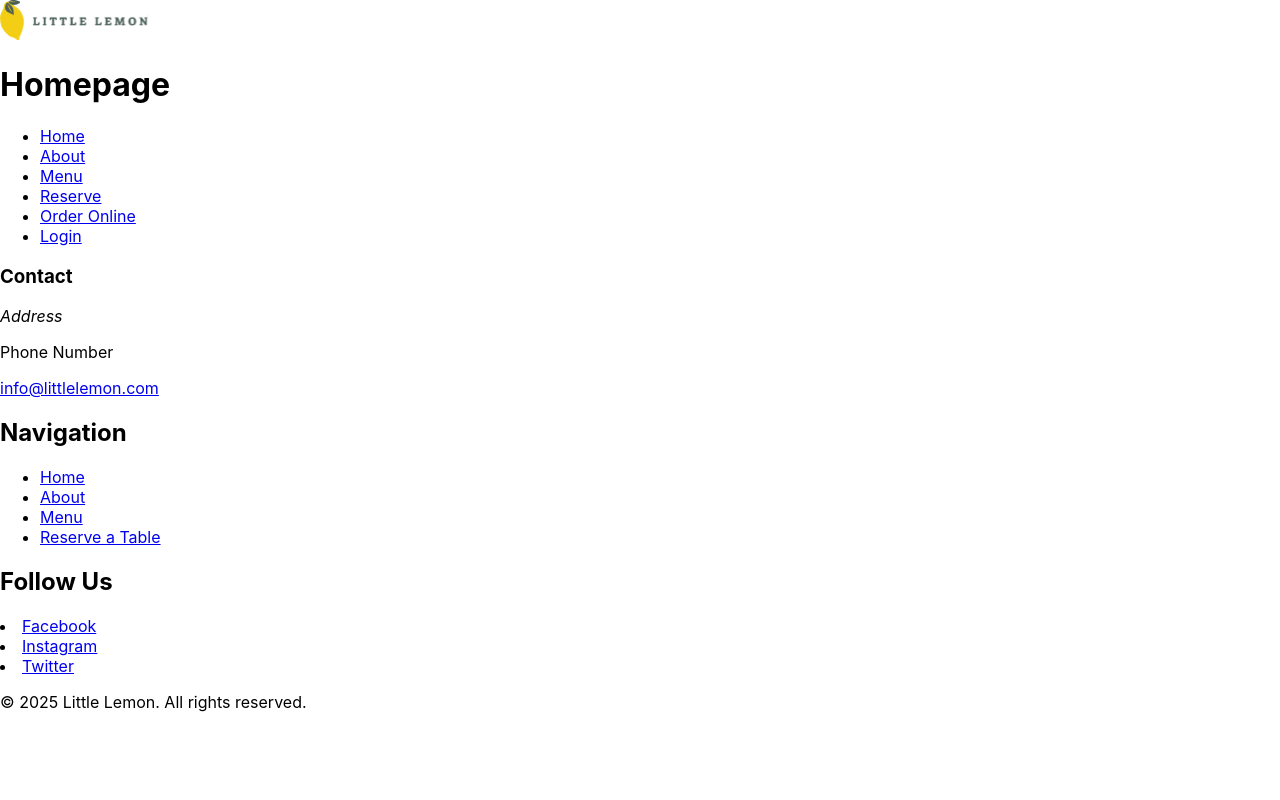
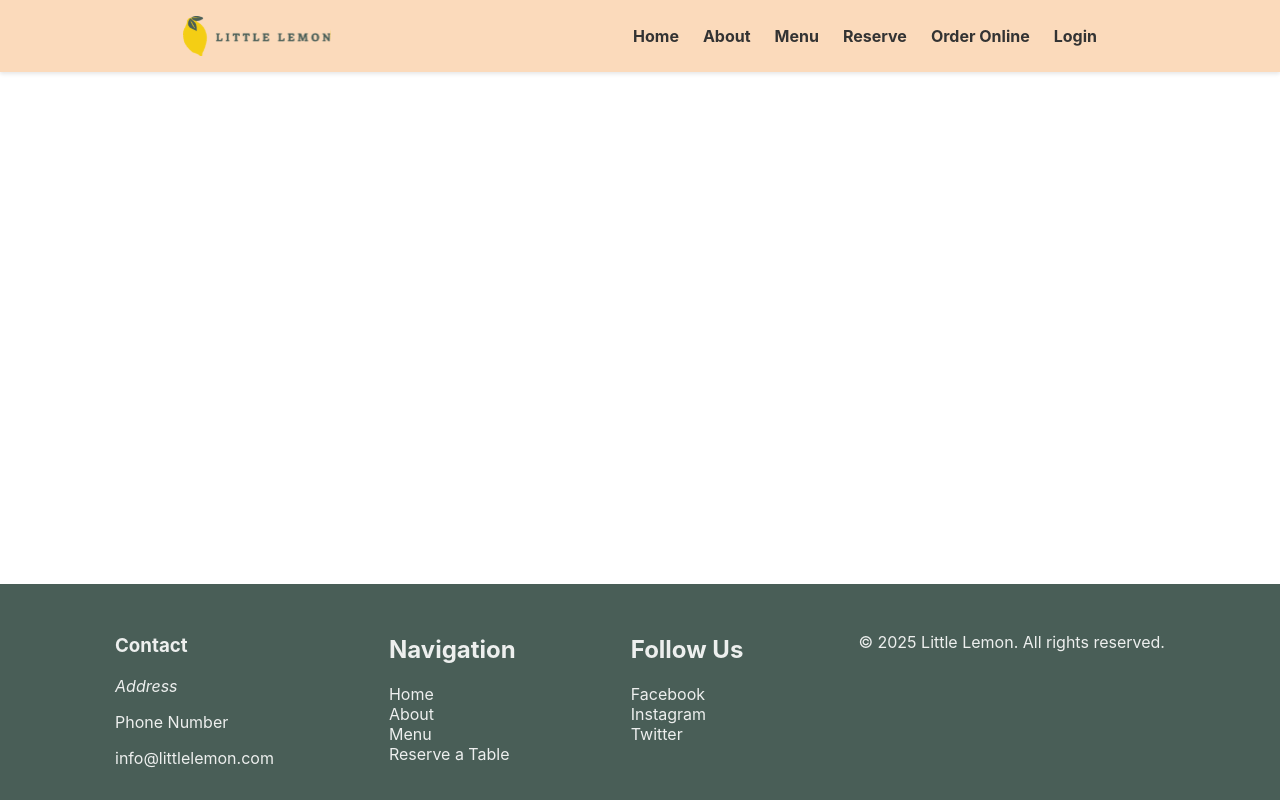
Before and after one commit to kaifunction/little-lemon, a React (Create React App) app: page / in a window 1280 px wide. Built offline with nearby package versions, Linux system fonts and the light colour scheme.

Commit message:
header and fotoer

```diff
--- a/src/App.css
+++ b/src/App.css
@@ -1,38 +1,9 @@
-.App {
-  text-align: center;
+.app-container{
+  display: grid;
+  grid-template-areas:
+    "header"
+    "main"
+    "footer";
+  grid-template-rows: auto 1fr auto;
+  min-height: 100vh;
 }
-
-.App-logo {
-  height: 40vmin;
-  pointer-events: none;
-}
-
-@media (prefers-reduced-motion: no-preference) {
-  .App-logo {
-    animation: App-logo-spin infinite 20s linear;
-  }
-}
-
-.App-header {
-  background-color: #282c34;
-  min-height: 100vh;
-  display: flex;
-  flex-direction: column;
-  align-items: center;
-  justify-content: center;
-  font-size: calc(10px + 2vmin);
-  color: white;
-}
-
-.App-link {
-  color: #61dafb;
-}
-
-@keyframes App-logo-spin {
-  from {
-    transform: rotate(0deg);
-  }
-  to {
-    transform: rotate(360deg);
-  }
-}
--- a/src/App.js
+++ b/src/App.js
@@ -1,5 +1,4 @@
 import Header from './components/Header';
-import Nav from './components/Nav';
 import Main from './components/Main';
 import Footer from './components/Footer';
 import './App.css';
@@ -7,12 +6,11 @@ import './App.css';
 
 function App() {
   return (
-    <>
+    <div className='app-container'>
       <Header />
-      <Nav />
       <Main />
       <Footer />
-    </>
+    </div>
   );
 }
 
--- a/src/components/Footer.css
+++ b/src/components/Footer.css
@@ -0,0 +1,36 @@
+footer{
+     display: flex;
+     justify-content: space-evenly;
+     background-color: rgba(73, 94, 87, 1);
+     color: #EDEFEE;
+     padding: 2rem 0 2rem 0;
+}
+
+li {
+     list-style: none;
+     padding: 0;
+     margin: 0;
+   }
+
+
+section a{
+     text-decoration: none;
+     color: #EDEFEE;
+     /* font-weight: bold; */
+}
+
+section li a {
+     text-decoration: none;
+     color: #EDEFEE;
+     /* font-weight: bold; */
+}
+
+.contact-container{
+
+}
+
+.navigation-container{
+     /* display: flex;
+     flex-direction: column;
+     text-align: left; */
+}
--- a/src/components/Footer.js
+++ b/src/components/Footer.js
@@ -1,17 +1,17 @@
-import './Footer.css'
+import "./Footer.css";
 
 function Footer() {
   return (
     <footer>
-      <section>
+      <section className="contact-container">
         <h3>Contact</h3>
         <address>Address</address>
         <p>Phone Number</p>
         <a href="mailto:info@littlelemon.com">info@littlelemon.com</a>
       </section>
-      <section>
+      <section className="navigation-container">
         <h2>Navigation</h2>
-        <ul>
+
         <li>
           <a href="/home">Home</a>
         </li>
@@ -24,9 +24,8 @@ function Footer() {
         <li>
           <a href="/reserve">Reserve a Table</a>
         </li>
-        </ul>
       </section>
-      <section>
+      <section className="follow-us-container">
         <h2>Follow Us</h2>
         <li>
           <a href="https://facebook.com/littlelemon">Facebook</a>
--- a/src/components/Header.css
+++ b/src/components/Header.css
@@ -0,0 +1,8 @@
+header {
+     display: flex;
+     justify-content: space-around;
+     align-items: center;
+     padding: 1rem 2rem;
+     background-color: #FBDABB;
+     box-shadow: 0 2px 4px rgba(0, 0, 0, 0.1);
+   }
--- a/src/components/Header.js
+++ b/src/components/Header.js
@@ -1,12 +1,13 @@
 import logo from '../images/Logo 20.59.13.svg';
 import './Header.css';
+import Nav from './Nav';
 
 
 function Header(){
      return (
           <header>
                <img src={logo} alt='logo'/>
-               <h1>Homepage</h1>
+               <Nav />
           </header>
      )
 }
--- a/src/components/Nav.css
+++ b/src/components/Nav.css
@@ -0,0 +1,13 @@
+nav ul {
+     display: flex;
+     gap: 1.5rem;
+     list-style: none;
+     padding: 0;
+     margin: 0;
+}
+
+nav a {
+     text-decoration: none;
+     color: #333;
+     font-weight: bold;
+}
--- a/src/components/Nav.js
+++ b/src/components/Nav.js
@@ -1,22 +1,30 @@
-import './Nav.css';
+import "./Nav.css";
 
-
-function Nav(){
-     return (
-          <nav>
-               <nav>
-                    <ul>
-                         <li><a href="/">Home</a></li>
-                         <li><a href="/about">About</a></li>
-                         <li><a href="/menu">Menu</a></li>
-                         <li><a href="/reserve">Reserve</a></li>
-                         <li><a href="/reserve">Order Online</a></li>
-                         <li><a href="/reserve">Login</a></li>
-                    </ul>
-               </nav>
-          </nav>
-     )
+function Nav() {
+  return (
+    <nav>
+      <ul>
+        <li>
+          <a href="/">Home</a>
+        </li>
+        <li>
+          <a href="/about">About</a>
+        </li>
+        <li>
+          <a href="/menu">Menu</a>
+        </li>
+        <li>
+          <a href="/reserve">Reserve</a>
+        </li>
+        <li>
+          <a href="/reserve">Order Online</a>
+        </li>
+        <li>
+          <a href="/reserve">Login</a>
+        </li>
+      </ul>
+    </nav>
+  );
 }
 
-
 export default Nav;
```
Lines whose indentation alone changed are shown as unchanged.
